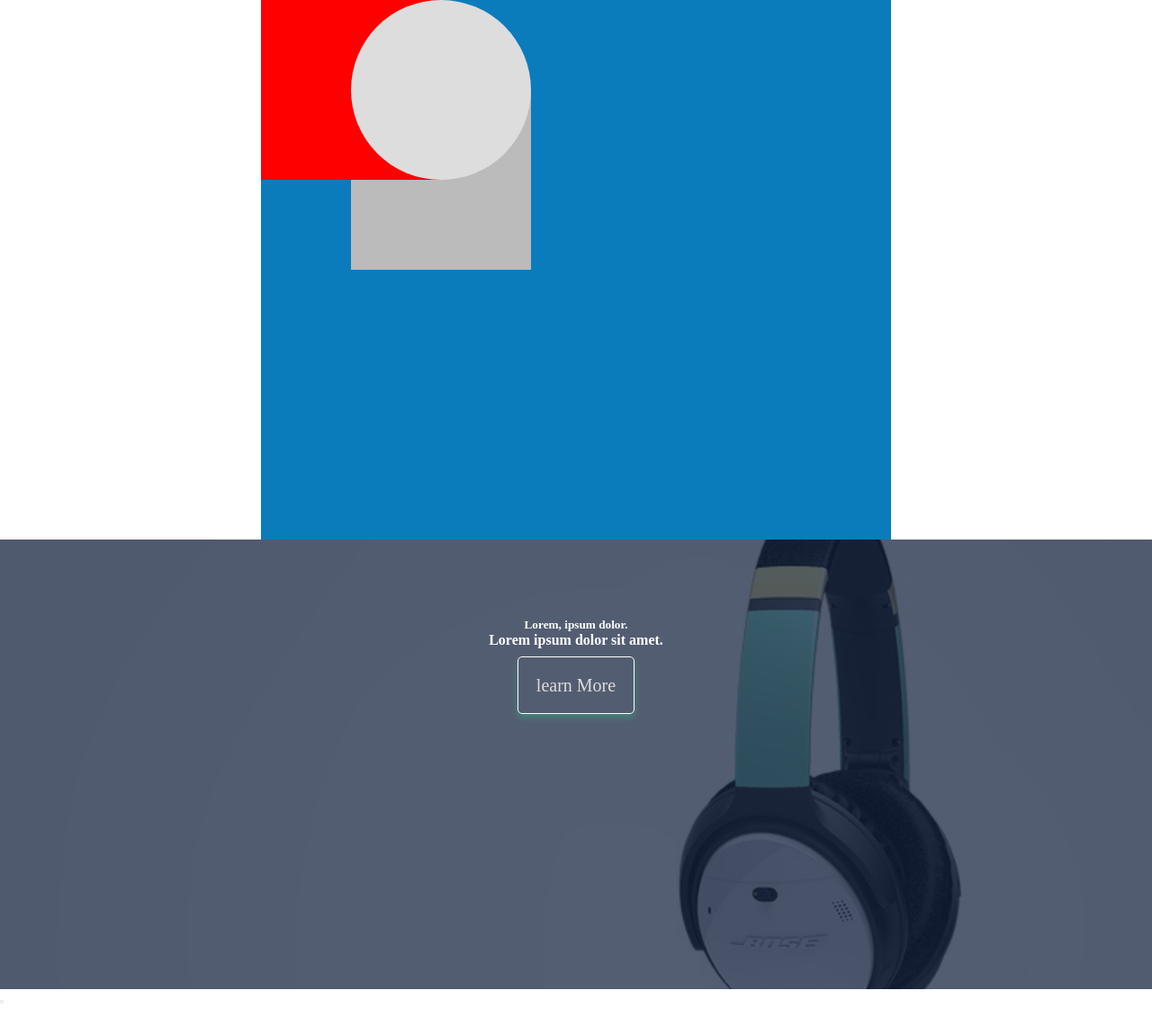
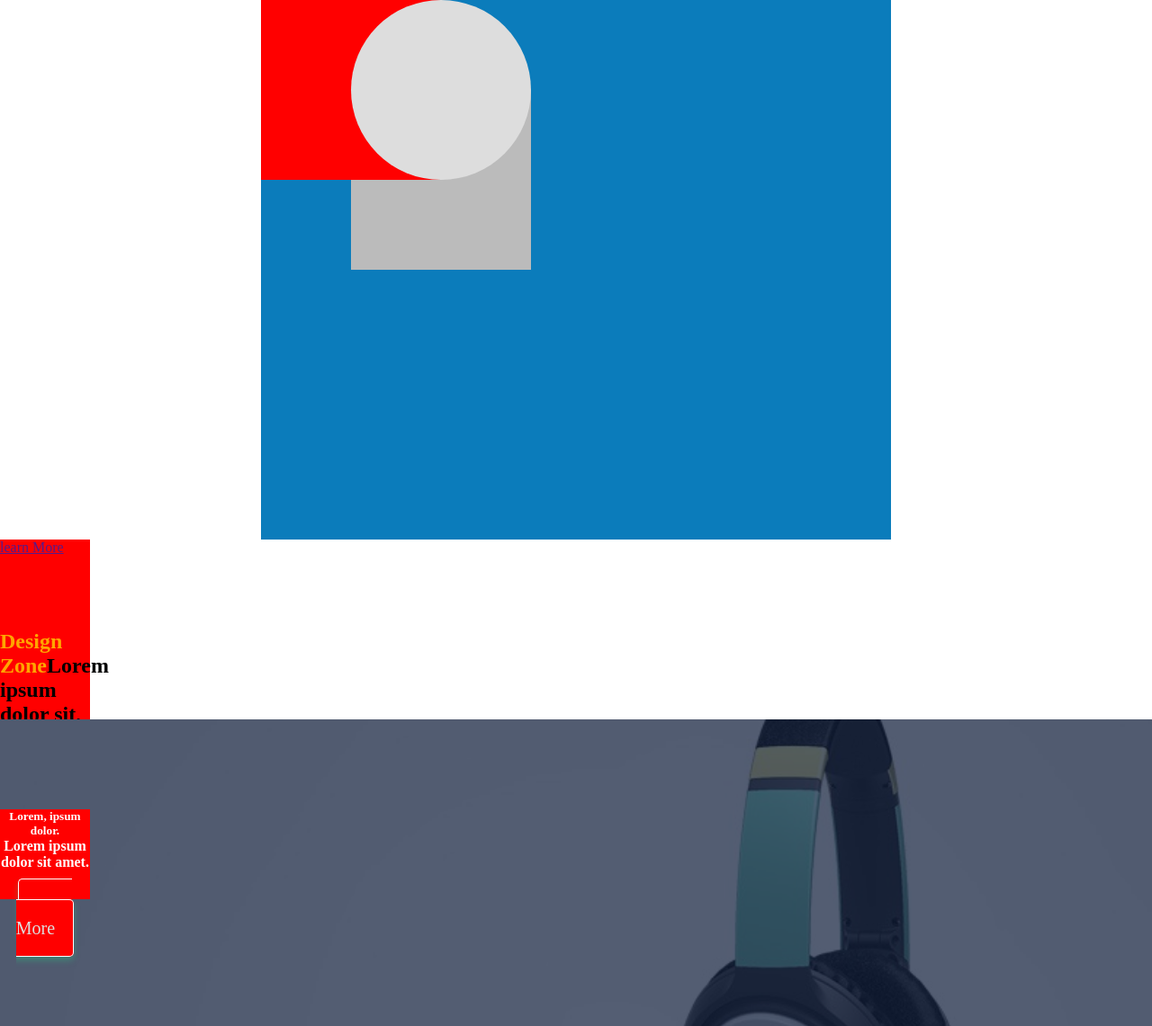
Before and after one commit to kabir48/cssclass, a plain HTML site: page index.html in a window 1280 px wide. Shown: the top 1141 px of the page at 90% size. Before the commit the page ends 1118 px from the top, so only its background shows below. Drawn offline with Linux system fonts and the light colour scheme.

Commit message:
two more file add

```diff
--- a/css/style.css
+++ b/css/style.css
@@ -177,18 +177,40 @@
     color: #ddd;
     font-size: 20px;
     border-radius: 5px;
+     background-color: red;
      box-shadow: 0px 4px 7px 0px rgb(38 204 133 / 36%);
-     -webkit-transition: 0.4s;
-     -moz-transition:0.4s;
-     -o-transition:0.4s;
-     transition:0.4s;
+     transition:width 2s;
+     -moz-transition: all .5s;
+     width:100px;
+     height: 100px;
     }
     .overlay_about a:hover{
-        background-color: red;
-        color: green;
-         border-radius: 0;
-         box-shadow: none;
+
+        width:300px;
     }
-.overlay_about button{
+/* afetr and before */
+.after_before{
+    position: relative;
+}
+.after_before h2::before{
+    content: 'Design Zone';
+    height: 2px;
+    width: 100%;
+     color: orange;
+}
+.after_before h2::after{
+    content: '$$$';
+    color: red;
+    width: 5px;
+    height: 2px;
+}
+ div{
+    width: 100px;
+    height: 100px;
+    transition:width 2s;
+    background-color: red;
 
 }
+div:hover{
+    width: 300px;
+}
--- a/index.html
+++ b/index.html
@@ -20,6 +20,13 @@
 		</div>
 
 	</div>
+	<!-- after and before -->
+	<div class="trans">
+		<a href="">learn More</a>
+	</div>
+	<div class="after_before">
+		<h2>Lorem ipsum dolor sit, amet consectetur </h2>
+	</div>
 	<!-- banner part started -->
 	<div class="banner">
 		<div class="overlay">
@@ -30,6 +37,8 @@
 			</div>
 		</div>
 	</div>
-<button type=""></button>
+   <button type=""></button>
+
+
 	</body>
 </html>
```
